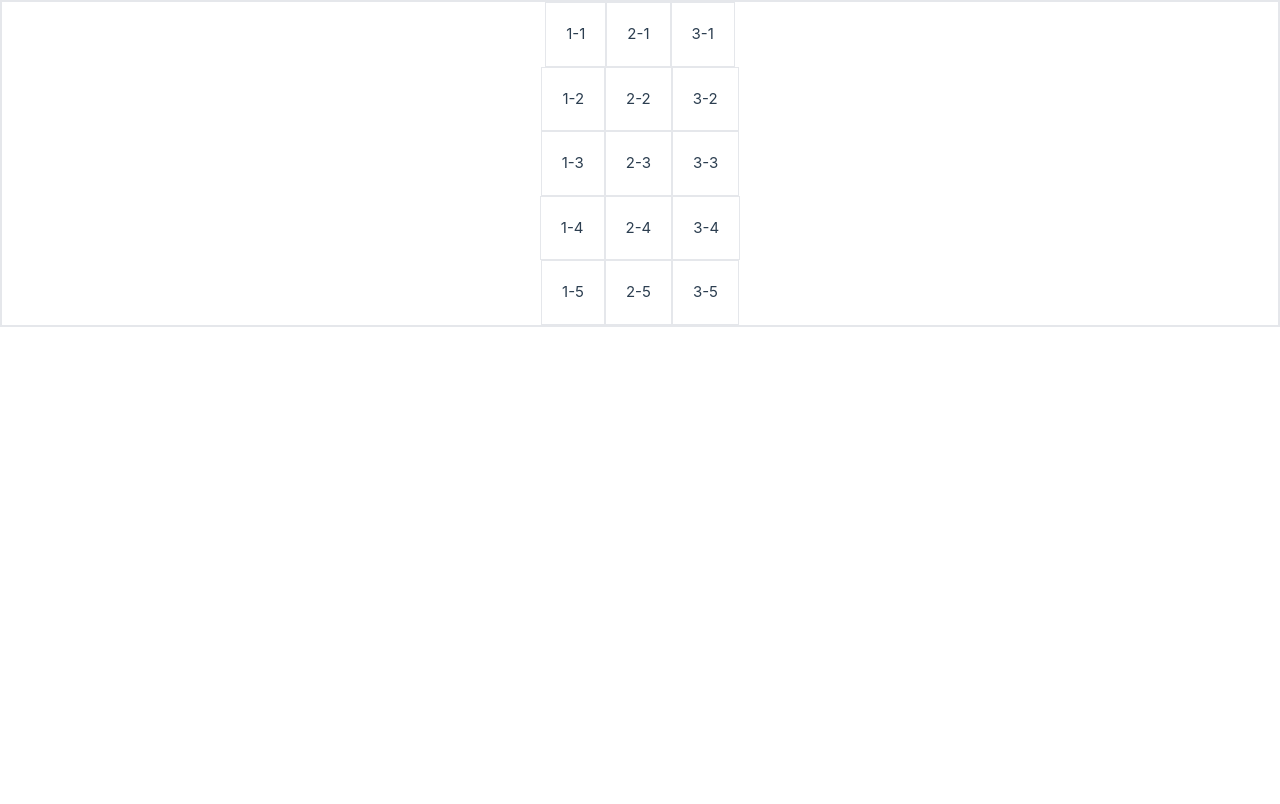
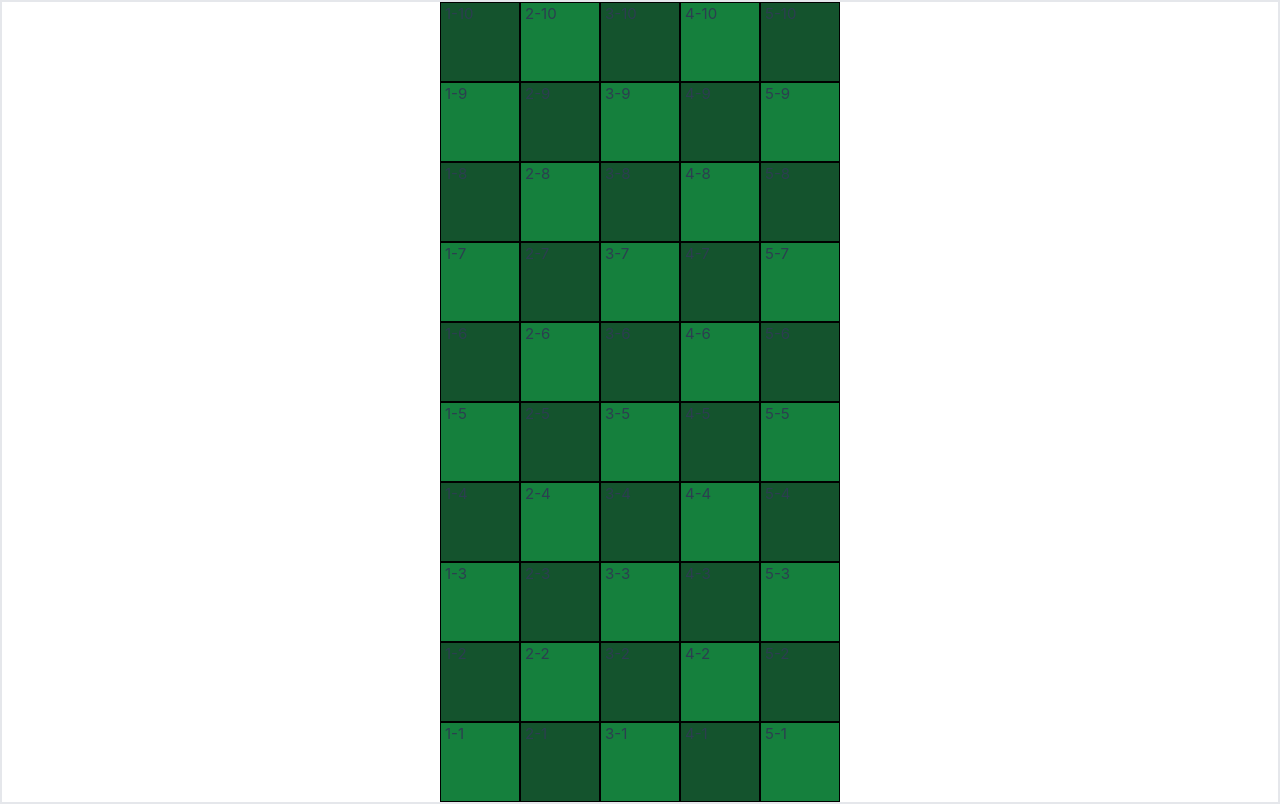
Before and after one commit to RussellShire/turn-based-football, a Vue app: page / in a window 1280 px wide. Built offline with nearby package versions, Linux system fonts and the light colour scheme.

Commit message:
Add basic styling to grid

```diff
--- a/src/App.vue
+++ b/src/App.vue
@@ -1,11 +1,18 @@
 <script setup>
-
+//
 </script>
 
 <template>
-  <div class="w-auto border-2">
-    <div v-for="(boxi, indexYaxis) in 5" class="flex flex-row justify-center font-bold">
-      <div v-for="(boxii, indexXaxis) in 3" :id="(indexXaxisi+1)+'-'+(indexYaxis+1)" class="border p-5">{{indexXaxis+1}}-{{indexYaxis+1}}</div>
+  <div class="flex flex-col-reverse w-auto border-2">
+    <div v-for="(row, indexYaxis) in 10" class="flex flex-row justify-center">
+      <div
+        v-for="(box, indexXaxis) in 5"
+        :id="(indexXaxisi+1)+'-'+(indexYaxis+1)"
+        class="border border-black w-20 h-20 pl-1"
+        :class="((indexXaxis+1) + (indexYaxis+1)) % 2 === 0 ? 'bg-green-700' : 'bg-green-900'"
+      >
+        {{indexXaxis+1}}-{{indexYaxis+1}}
+      </div>
     </div>
   </div>
 </template>
```
